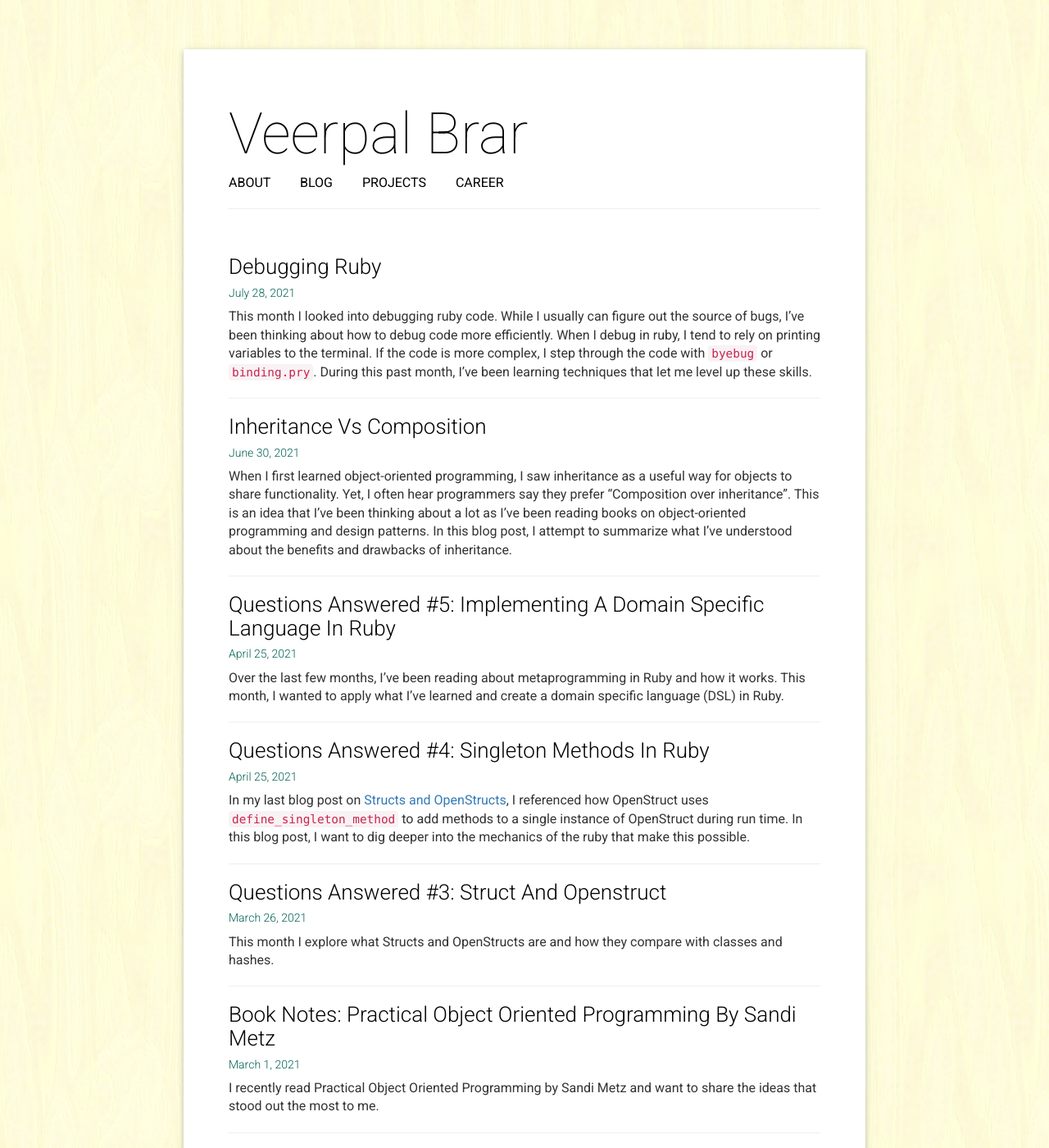
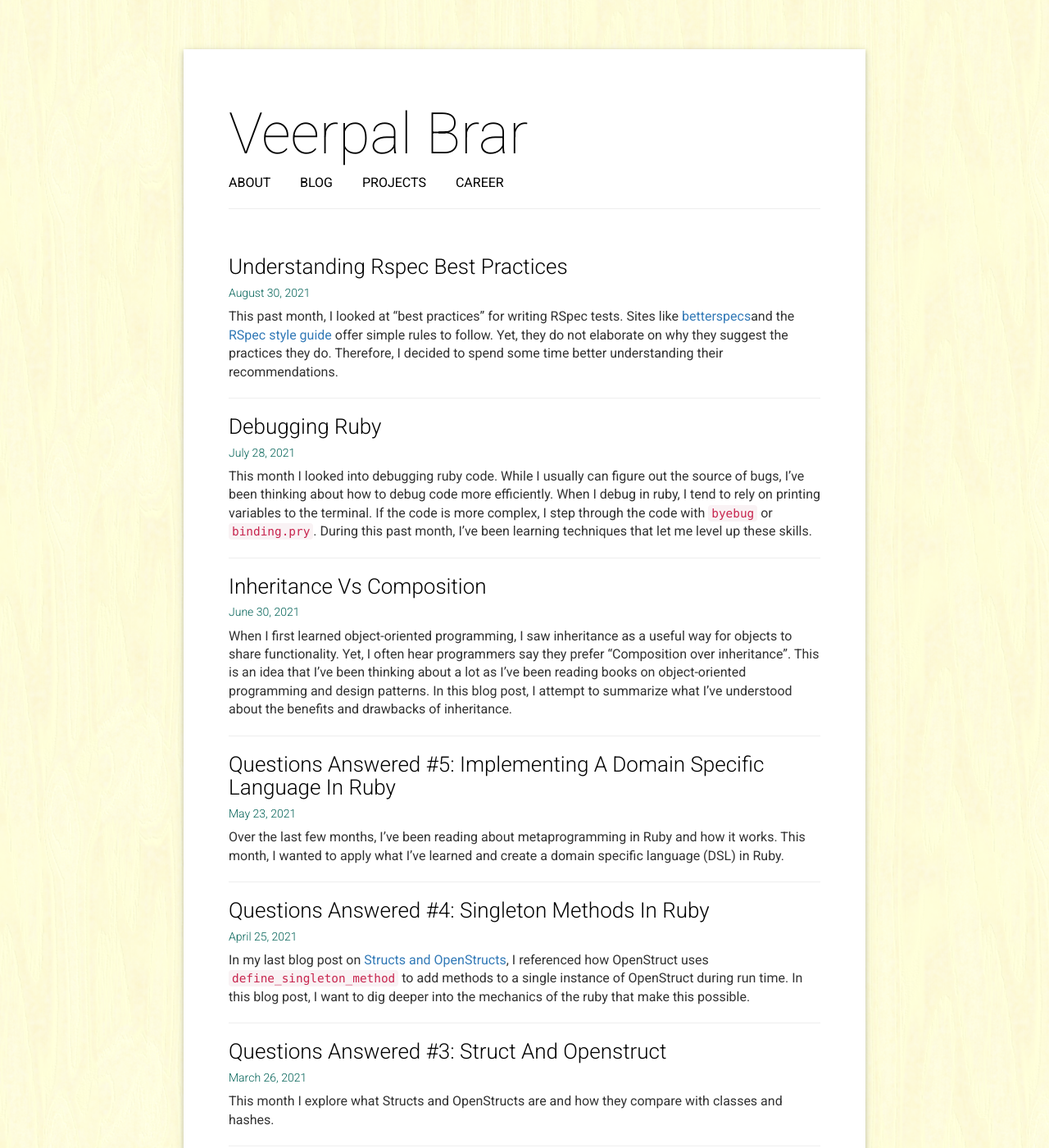
Before and after one commit to VeerpalBrar/VeerpalBrar.github.io, a Jekyll site: the page built from blog/index.html, in a window 1280 px wide and 1400 px high. Shown: the whole window at 82% size. Built offline with Jekyll 4.4.1, drawn with Linux system fonts in a browser that asks for light colours; nearby versions of some CDN libraries; the list of posts is cut into pages by our own code; some of the changed lines change nothing that is shown; some of the changed text lies outside the part shown.

Commit message:
post rspec best practices blog

```diff
--- a/_posts/2021-05-23-Questions-Answered-#5:-Implementing-a-Domain-Specific-Language-in-Ruby.md
+++ b/_posts/2021-05-23-Questions-Answered-#5:-Implementing-a-Domain-Specific-Language-in-Ruby.md
@@ -1,7 +1,7 @@
 ---
 published: true
 layout: post
-date: 25 April 2021
+date: 23 May 2021
 tags: ["Ruby", "Metaprogramming", "Dev Journal"]
 ---
 
--- /dev/null
+++ b/_posts/2021-08-30-Understanding-RSpec-Best-Practices.md
@@ -0,0 +1,58 @@
+---
+published: true
+layout: post
+date: 30 August 2021
+tags: ["RSpec", "Testing"]
+---
+
+This past month, I looked at "best practices" for writing RSpec tests. Sites like [betterspecs](https://www.betterspecs.org/)and the [RSpec style guide](https://rspec.rubystyle.guide) offer simple rules to follow. Yet, they do not elaborate on why they suggest the practices they do. Therefore, I decided to spend some time better understanding their recommendations.
+
+### DRY vs DAMP
+
+Both sites mention `DRY`(Don't Repeat Yourself) at some point. DRY (Don't Repeat Yourself) is a programming principle that aims to reduce duplication in code. Since you are testing one class in many scenarios, you can expect some duplication in the setup and execution of your tests. If you follow DRY, you would move this duplication into `before` and `let` blocks.
+
+However, it can be harder to figure out what is being tested because all of the logic is outside of the actual test. This makes it harder to read the code and understand how a class is expected to work. You should aim to make tests readable and easy to understand, even if you duplicate some bits of code. This is sometimes known as DAMP (Descriptive and Meaningful phrases).
+
+That said, lots of duplication in tests makes them harder to modify. The RSpec style guide suggests "doing everything directly in your `it` blocks even if it is duplication and then refactor your tests after you have them working to be a little more DRY".
+
+The aim is to strike a balance between `DAMP` and `DRY` and be okay with some duplication to help increase readability.
+
+### Using `let` vs `before` blocks
+
+Both sites suggest instantiating variables using `let` statements instead of inside `before` blocks. Code within each `before(:each)` block runs before every example block. A variable defined in a `before` block is created for each example, even if the test does not reference the variable. Creating a lot of database objects in a `before(:each)` block, will slow down tests. In comparison, `let` is lazy-loaded. A `let` object is only created after it is referenced in a test. Each test will only create the objects referenced in the test itself. Thus, you avoid creating unnecessary objects in your tests.
+
+Avoid using `before(:all)` to instantiate data that is used across many tests. It can cause data to leak between tests, leading to flaky or false positive tests. All examples in Rspec run in a transaction. All database changes are rolled back at the end of the test. That way, you start with a clean database at the beginning of each example. Changes made in a `before(:all)` block are not part of the transaction. Though you can clean up the database changes in an `after(:all)` block. If you forget to clean up the data, it will persist across all tests and could cause other tests to fail. Database changes made in `let` blocks or `before(:each)` blocks get rolled back at the end of the example by the database transaction.
+
+### Factories
+
+Both sites advocate for factories over fixtures ([though there is a not clear consensus](https://github.com/betterspecs/betterspecs/issues/11)). With fixtures, test objects are all defined in fixture files with predefined data. Fixtures can be used across tests but modifying an existing fixture can break tests that depend on that fixture. As a codebase grows managing fixtures for all the various states of your object can be difficult. In comparison, factories let you build and configure new objects per test.
+
+Working with factories can also be overwhelming, especially when you are new to them. I have found a couple of helpful tips that can make working with factories easier:
+
+- When defining factory defaults, only provide the attributes required to pass validation. All other functionality should be added via traits. Avoid creating associations that are not required by default. That way you don't create database objects that are not required for each test.
+- When using factories in a test, provide only the traits required for the test to pass. It clarifies the properties of the object that are required to make the test pass.
+- If your test references a default value of a factory, set the default value during object creation. For example, even if the default name for a user is "Bob", create should your user with `build(:user, name: "Bob")`. This indicates that the name is important for the test and makes it explicit where the value of `"Bob"` is coming from.
+- If you use FactoryBot, try to build your factory objects instead of creating them. When you use `create`, it calls the database to instantiate the object and all its associations. `build`, will set up the attributes but not save them to the database. It will still call `create` on the associations and will run validation on those. Finally, if you use `build_stubbed`, the object associated are stubbed out so the database is not called. So, try to build test objects to avoid hitting the DB and help speed up tests.
+
+### Mocking
+
+The rails style guide has some guidelines related to mocking objects.
+
+First, they suggest to not stub the object you are trying to test. For example, avoid doing `allow(object_under_test).to receive(:foo).and_return("bar")`.
+
+Tests ensure that your code does what you expect it to. When you stub out parts of the object you are testing, you risk false positive tests. The stubbed code never runs, so even if the test passes, you can't be confident that your code works.
+
+Sometimes, we want to see what a method returns based on the state of the test object. Thus, we're tempted to stub some of its methods to match the expected state. Instead of stubbing the state of the object, build the object with the desired state using a factory. Likewise, you might want to stub out a method that makes a complicated library call that's hard to test. In that case, either stub out the library call or extract the complicated logic into another class. Then stub out the class in your tests. When you extract the logic into another class, you are now stubbing the collaborator, instead of the object under test.
+
+Mocking collaborators of the object under test is acceptable. The collaborator has been tested in its own unit tests. You can test the collaborator is called with the correct arguments but stub the response for faster tests. Therefore, you rely on the collaborators interface rather than its implementation.
+
+### In conclusion
+
+When I started researching best practices, I wanted some tips on writing better tests. In reality, I've realized it's not that clear-cut, and there are many ways of testing an object. I realized that even "best practices" have exceptions. Instead of following rules blindly, it helps to understand the reasoning behind the rules. Then you can confidently know you are using these rules correctly.
+
+#### Resources
+
+- [betterspecs.org](https://www.betterspecs.org)
+- [RSpec style guide](https://rspec.rubystyle.guide)
+- [Testing Rails](https://books.thoughtbot.com/assets/testing-rails.pdf)
+- [Thoughts on Mocking](http://myronmars.to/n/dev-blog/2012/06/thoughts-on-mocking)
```
